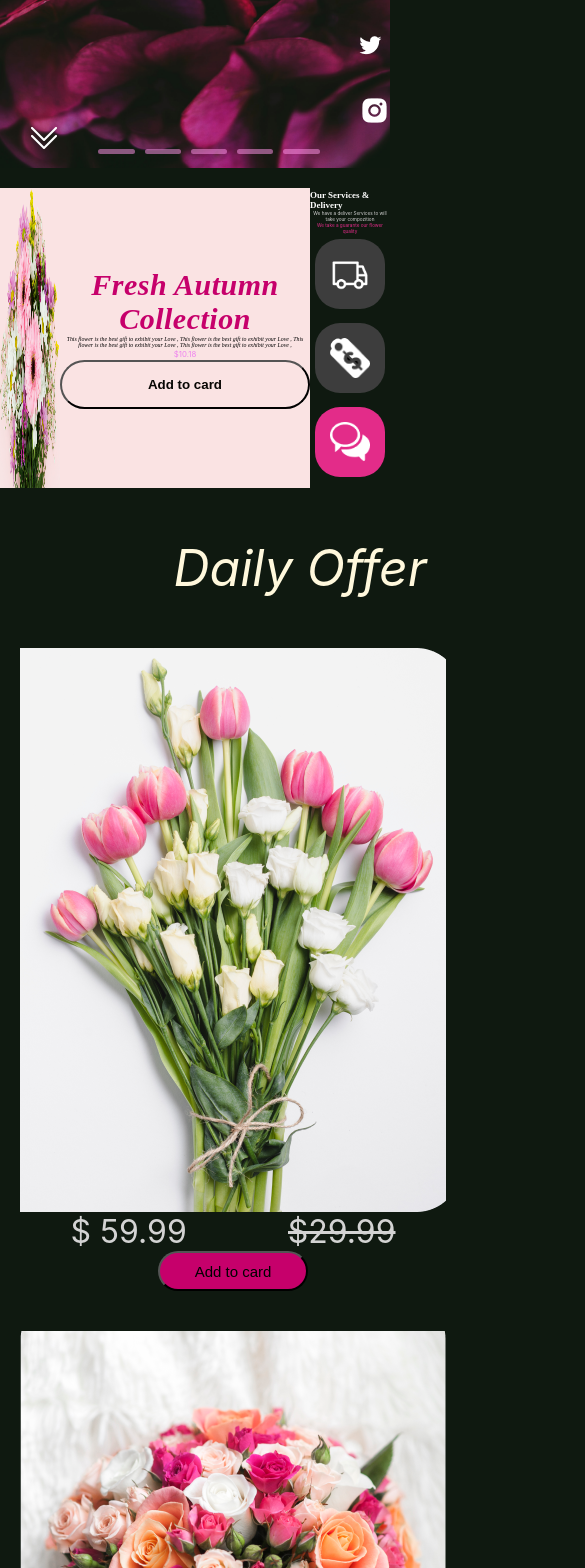
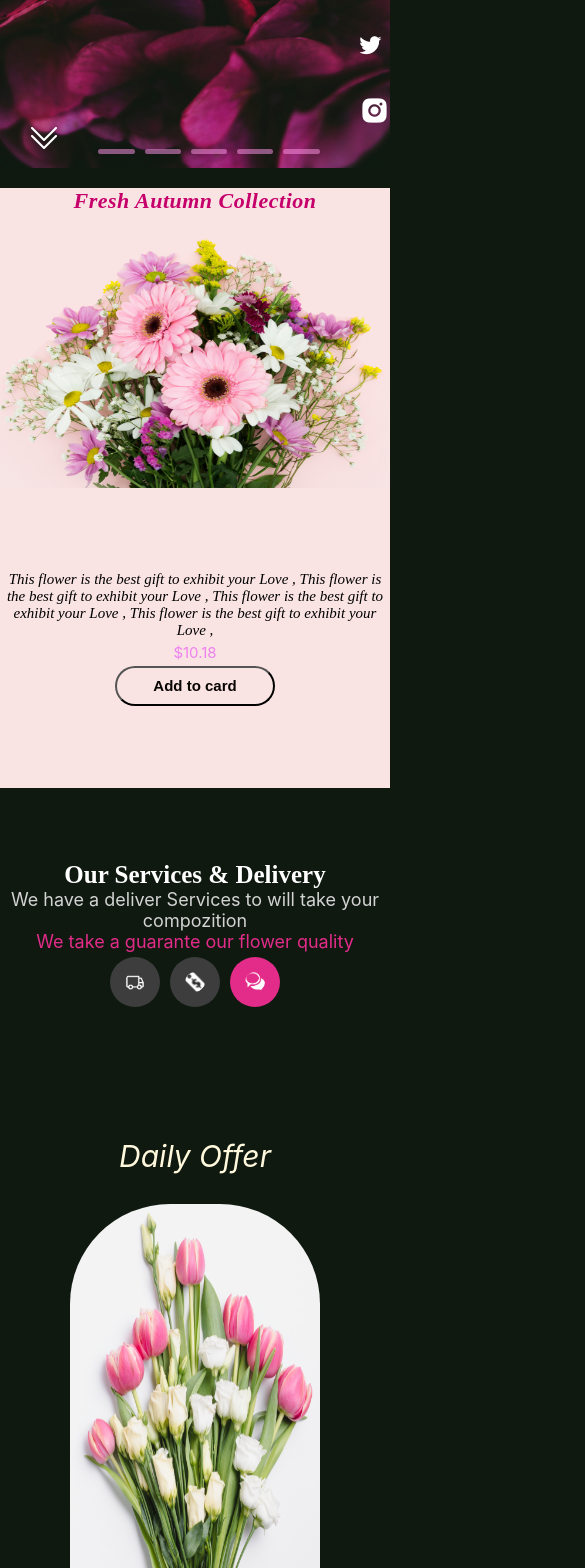
Before and after one commit to TorgomyanDavit/flowersshop, a React (Create React App) app: page / in a window 390 px wide. Shown: the part 432-2000 px from the top of the page, 585 px wide, since content can reach past the window. Built offline with nearby package versions, Linux system fonts and the light colour scheme.

Commit message:
add responsive size for  alldevice

```diff
--- a/src/features/mainShop/MainContainer.css
+++ b/src/features/mainShop/MainContainer.css
@@ -164,58 +164,7 @@ body {
 
 
 
-@media screen and (max-width:950px) {
-    #nav > ul{
-        display: flex;
-        justify-content: flex-end;
-        width: 100%;
-    }
-}
 
-@media screen and (max-width:650px) {
-
-    #nav{
-        padding:20px 10px ;
-        position:absolute;
-    }
-    #nav > ul{
-        display: none;
-    }
-    #form {
-        display: flex;
-        justify-content: flex-end;
-    }
-
-
-    #inputsearch {
-        width: 100%;
-        border-radius: 90px;
-        font-size:20px;
-        text-align:center;
-
-        /* display: none; */
-    }
-
-    #searchimg {
-        height: 30px;
-    }
-
-
-    #centrtextdiv h1 {
-        color: lightcyan;
-        font-size: 65px;
-        letter-spacing: 0px;
-    }
-
-    .line{
-        width: 12%;
-    }
-
-    .icon{
-        margin: 40px 0px 0px;
-        display: block;
-    }
-}
 
 
 
@@ -234,9 +183,25 @@ body {
 }
 
 #child1 {
+    padding-top: 50px;
     overflow: hidden;
     width: 400px;
     height: 300px;
+    position: relative;
+}
+
+#child1 h2 {
+    text-align: center;
+    font-family:cursive;
+    width: 100%;
+    font-size: 30px;
+    font-style: italic;
+    letter-spacing: 0.5px;
+    color: #C6006B;
+    position: absolute;
+    top: 0;
+    left: 0;
+    display: none;
 }
 
 #reklamimg {
@@ -251,7 +216,7 @@ body {
 }
 
 .child2 {
-    width: 500px;
+    width: 700px;
     height: 300px;
     display: flex;
     flex-direction: column;
@@ -263,7 +228,7 @@ body {
 .child2 h2 {
     text-align: center;
     font-family:cursive;
-    width: 90%;
+    width: 100%;
     font-size: 30px;
     font-style: italic;
     letter-spacing: 0.5px;
@@ -272,15 +237,15 @@ body {
 
 .child2 p {
     font-family: Century Gothic;
-    font-size: 1.5vw;
+    font-size: 20px;
     font-style: oblique;
     text-align: center;
 }
 
 .child2 span {
     color:violet;
-    font-size: 2vw;
-    margin: 1px;
+    font-size: 15px;
+    margin: 4px;
 }
 
 .child2  button {
@@ -322,18 +287,17 @@ body {
     flex-direction: column;
     justify-content: center;
     align-items: center;
-
 }
 
 .child3 h2 {
     font-family: Century Gothic;
-    font-size: 2.3vw;
+    font-size: 25px;
     color: white;
 }
 
 .child3 p {
     color: #D3D3D3;
-    font-size: 1.2vw;
+    font-size: 18px;
     text-align:center;
 }
 
@@ -358,35 +322,35 @@ body {
 
 
 
-
-
-
 /* section 2 */
 
 #Dailyoffer{
     display: block;
-    width: 600px;
-    text-align: center;
+    width: 100%;
     font-size: 50px;
     font-style: italic;
     color: cornsilk;
-    padding: 30px;
+    padding: 30px 100px ;
 }
 
 #maindivbuckt {
+    width: 100%;
     display: flex;
-    flex-wrap: wrap;
-    justify-content: space-around;
+    justify-content:space-around;
 }
 
 
 #bucketdiv {
+    width: 200px;
+    height: 600px;
     text-align: center;
-    margin: 20px;
+    margin-bottom: 100px;
 }
 
 #bucket{
-    display: block;
+    border-radius: 100px;
+    width: 100%;
+    height: 100%;
 }
 
 #bucketdiv p{
@@ -411,7 +375,7 @@ body {
 }
 
 
-
+/* section 3 */
 #section3 {
     background-image: url(../mainShop//imagine/section3img.png);
     background-position: center;
@@ -419,14 +383,14 @@ body {
     width: 100%;
     height: 300px;
     display: flex;
-    justify-content:center;
     flex-direction: column;
 }
 
 #section3 span{
+    padding:20px 50px;
     display: inline-block;
-    width: 50%;
-    text-align:end;
+    width: 100%;
+    text-align:start;
     color: white;
     font-size: 50px;
     font-style: italic;
@@ -436,7 +400,6 @@ body {
 #section3 p {
     width: 100%;
     color: white;
-    font-size: 20px;
     display: flex;
     justify-content: center;
     margin-bottom: 20px;
@@ -445,12 +408,15 @@ body {
 
 
 #section3 p span {
-    display: inline-block;
-    font-size: 25px;
+    font-size: 20px;
     width: 400px;
     text-align: center;
     padding: 0px;
 }
+
+
+
+
 
 
 #footer{
@@ -460,15 +426,18 @@ body {
     width: 100%;
     height: 300px;
     background-color: slategray;
+    flex-wrap: wrap;
 }
 
 #footerdiv{
-    width: 300px;
-    height: 200px;
+    width: 25%;
+    color: white;
+    text-align: center;
     display: flex;
     flex-direction: column;
-    color: white;
-    text-align: center;
+    justify-content: center;
+    align-items: center;
+
 }
 
 
@@ -478,18 +447,194 @@ body {
 }
 
 #pfooter{
-    width: 250px;
+    width: 100%;
     height: 30px;
     font-size: 15px;
     margin-top: 5px;
     display: flex;
-    justify-content: space-around;
-}
-
-#pfooter span{
-    width: 100%;
+    justify-content:center;
 }
 
 #pfooter img{
     width: 30px;
 }
+
+
+
+@media screen and (max-width:1250px) {
+    #maindivbuckt {
+        flex-wrap:wrap;
+    }
+
+    #bucketdiv {
+        width: 33%;
+        height: 500px;
+    }
+
+    #bucket{
+        border-radius: 100px;
+        width: 250px;
+        height: 100%;
+    }
+}
+
+
+@media screen and (max-width:950px) {
+    /* header */
+    #nav > ul{
+        display: flex;
+        justify-content: flex-end;
+        width: 100%;
+    }
+    /* section 2 */
+    #one-section {
+        display: flex;
+        justify-content: center;
+        flex-wrap: wrap;
+    }
+
+
+    #child1 h2 {
+        display: block;
+        font-size: 22px;
+    }
+    .child3 {
+        width: 100%;
+    }
+    .child2 h2 {
+       display: none;
+    }
+
+    /* section 3 */
+    #bucketdiv {
+        width: 50%;
+    }
+
+    #section3 span {
+        font-size: 25px;
+    }
+
+    #section3 {
+        background-image: url(../mainShop//imagine/section3img.png);
+        background-position:center;
+        background-size:1000px;
+        background-repeat: no-repeat;
+    }
+
+    #footerdiv{
+        width: 50%;
+    }
+}
+
+@media screen and (max-width:650px) {
+
+    #nav{
+        padding:20px 10px ;
+        position:absolute;
+    }
+    #nav > ul{
+        display: none;
+    }
+    #form {
+        display: flex;
+        justify-content: flex-end;
+    }
+
+    #inputsearch {
+        width: 100%;
+        border-radius: 90px;
+        font-size:20px;
+        text-align:center;
+
+        /* display: none; */
+    }
+
+    #searchimg {
+        height: 30px;
+    }
+
+
+    #centrtextdiv h1 {
+        color: lightcyan;
+        font-size: 65px;
+        letter-spacing: 0px;
+    }
+
+    .line{
+        width: 12%;
+    }
+
+    .icon{
+        margin: 40px 0px 0px;
+        display: block;
+    }
+
+
+
+    /* section 1 */
+
+    #child1 {
+        height: 300px;
+    }
+
+    #child1 h2 {
+        font-size: 22px;
+    }
+
+    .child2 {
+        height: 300px;
+    }
+    .child2 p {
+        font-size: 15px;
+    }
+    .child2 button {
+        width: 160px;
+        height: 40px;
+        font-size: 15px;
+        padding: 0px 0;
+
+
+    }
+    .child2 button span{
+        line-height: 17px;
+    }
+
+
+    .child3 {
+        height: 300px;
+    }
+
+    .child3 div img {
+        width: 50px;
+    }
+
+
+
+    #bucketdiv {
+        width: 50%;
+    }
+}
+
+
+@media screen and (max-width:500px) {
+    #bucketdiv {
+        width: 100%;
+    }
+    #Dailyoffer {
+        font-size: 30px;
+        text-align: center;
+        padding: 30px 0px ;
+    }
+
+    #section3 span {
+        font-size: 20px;
+    }
+
+    #footerdiv{
+        width: 100%;
+        margin-top: 20px;
+    }
+    #footer{
+        height: 100%;
+    }
+}
--- a/src/features/mainShop/MainContainer.js
+++ b/src/features/mainShop/MainContainer.js
@@ -29,16 +29,16 @@ function Header() {
               <nav id="nav">
                 <a href="#" id="Logo">Logo</a>
                 <form id="form">
-                        <input id="inputsearch" placeholder="Search"/>
-                        <img id="searchimg" src={iconSearch} width="25px" height="25px"/>
-                        <img  id="menuicon" src={menuicon} alt="menuicon"/>
+                  <input id="inputsearch" placeholder="Search"/>
+                  <img id="searchimg" src={iconSearch} width="25px" height="25px"/>
+                  <img  id="menuicon" src={menuicon} alt="menuicon"/>
                 </form>
                 <ul>
                   {state.navbar.map((val) => {
                     return <li id="headerli" key={val.id}><a href="#">{val.name}</a></li>
                   })}
-                    <img src={iconSearch} width="25px" height="25px"/>
-                    <img src={iconshoping} width="25px" height="25px"/>
+                  <img src={iconSearch} width="25px" height="25px"/>
+                  <img src={iconshoping} width="25px" height="25px"/>
                 </ul>
               </nav>
 
@@ -73,9 +73,12 @@ function Section1() {
   return (
     <main id="main">
         <section id="one-section">
+
           <div id="child1">
+            <h2>Fresh Autumn Collection</h2>
             <img id="reklamimg" src={flowers} alt="reklam img"/>
           </div>
+
           <div className="child2">
               <h2>Fresh Autumn Collection</h2>
               <p>
@@ -87,19 +90,23 @@ function Section1() {
               <span>$10.18</span>
               <button><span>Add to card</span>Add to card</button>
           </div>
+
           <div className="child3">
             <h2>Our Services {"&"} Delivery</h2>
+
             <p>
               We have a deliver Services to will take
               your compozition
               <span>We take a guarante our flower quality</span>
             </p>
+
             <div className="icondiv">
               <a href="#"><img src={deliverytruck}/></a>
               <a href="#"><img src={pricedeliver}/></a>
               <a href="#"><img id="lastimg" src={chatdelivery}/></a>
             </div>
           </div>
+
         </section>
         <Section2/>
         <Section3/>
@@ -147,7 +154,7 @@ function Section2() {
 
 function Section3() {
   return (
-    <div id="section3">
+    <section id="section3">
       <span>Wedding boucqets</span>
       <p>
         <span>
@@ -165,7 +172,7 @@ function Section3() {
         <img className="line" src={linecon}/>
         <img className="line" src={linecon}/>
       </div>
-    </div>
+    </section>
   )
 }
 
```
